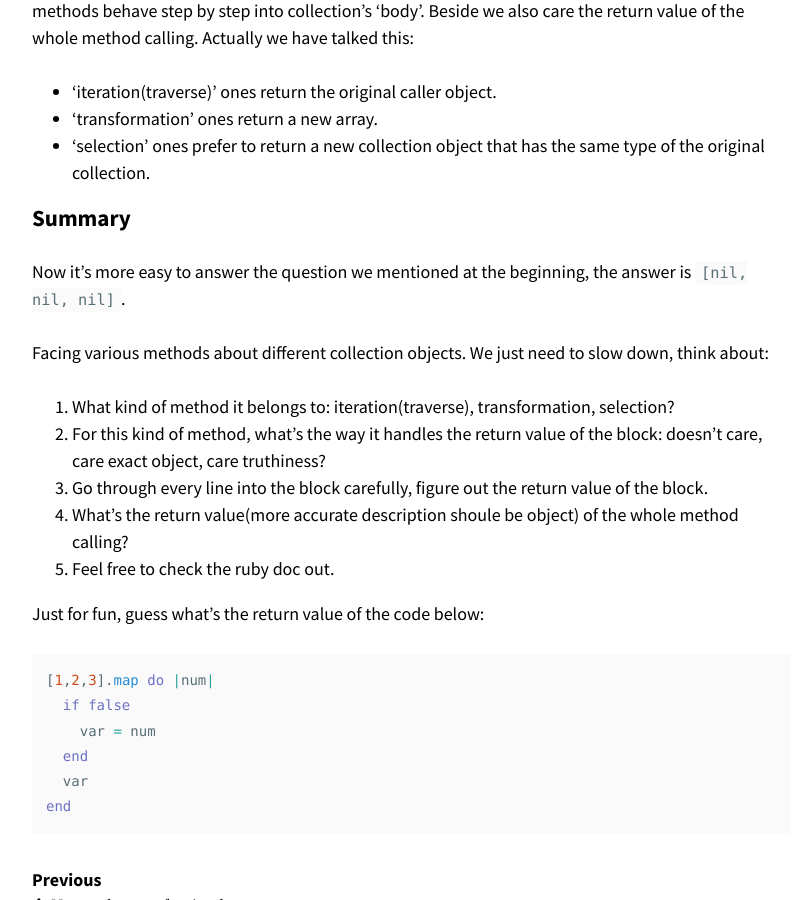
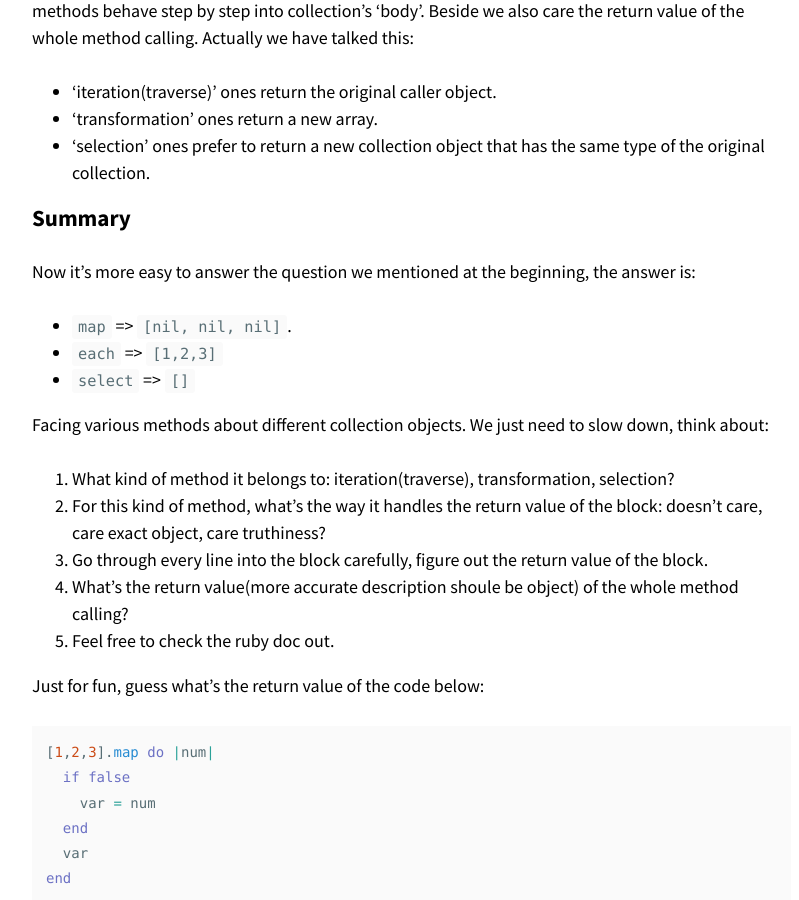
Before and after one commit to uidoyen/xullnn.github.io, a Jekyll site: the page built from _posts/2018-08-06-each-map-and-select.md, in a window 1280 px wide and 900 px high, scrolled down 6534 px. Shown: the whole window, without its empty margins (343-1142 px from the left). Built offline with Jekyll 4.4.1, drawn with Linux system fonts in a browser that asks for light colours; nearby versions of some CDN libraries.

Commit message:
standard input

```diff
--- a/_posts/2018-08-06-each-map-and-select.md
+++ b/_posts/2018-08-06-each-map-and-select.md
@@ -221,7 +221,10 @@ We talked about a lot about the return value of block, at this level return valu
 
 ### Summary
 
-Now it's more easy to answer the question we mentioned at the beginning, the answer is `[nil, nil, nil]`.
+Now it's more easy to answer the question we mentioned at the beginning, the answer is:
+- `map` => `[nil, nil, nil]`.
+- `each` => `[1,2,3]`
+- `select` => `[]`
 
 Facing various methods about different collection objects. We just need to slow down, think about:
 
```
